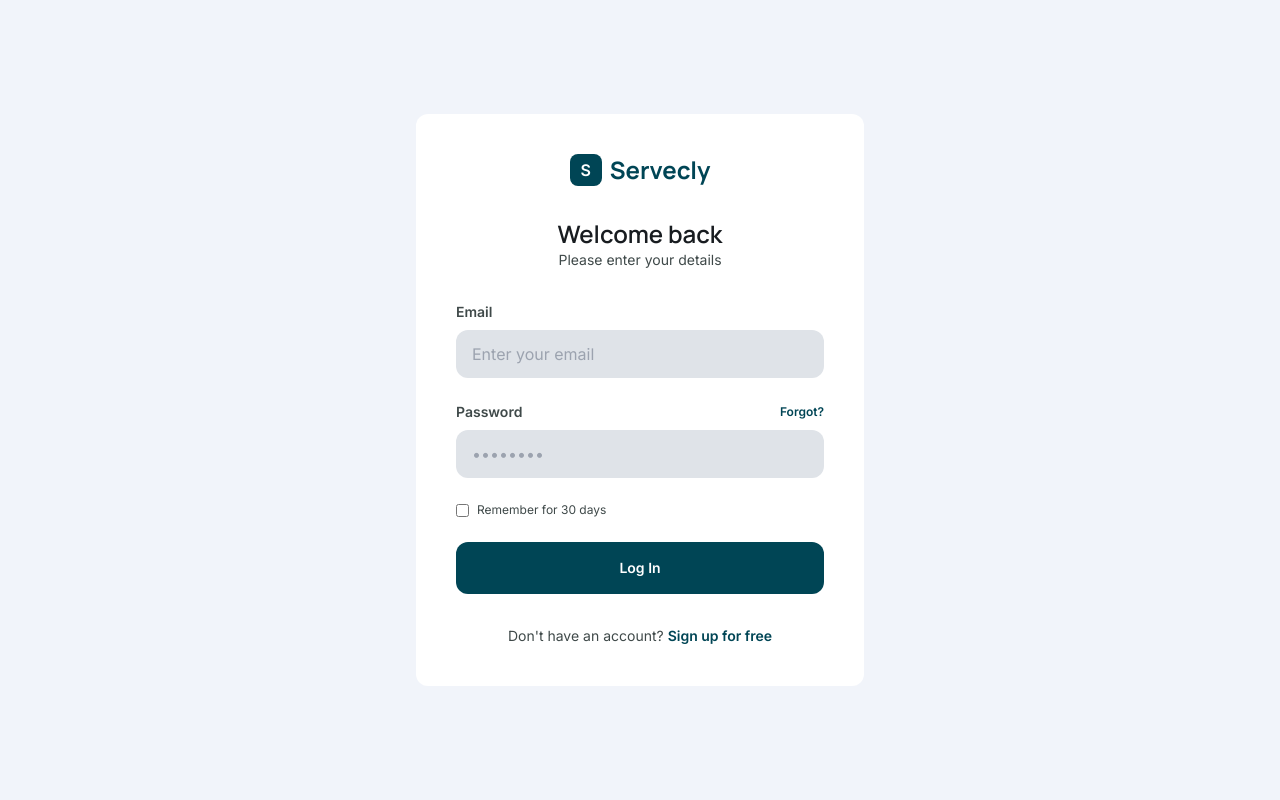
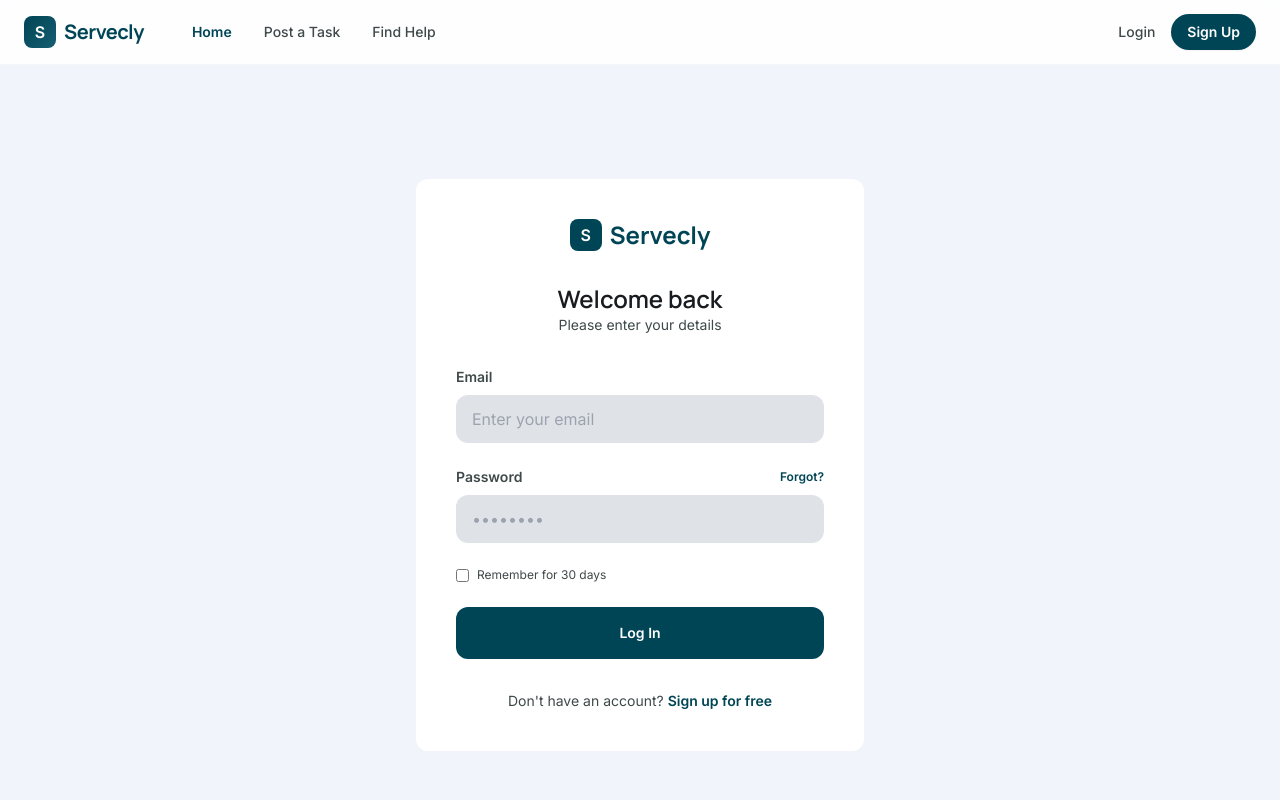
Before and after one commit to PgTobby-07/Servecly-Marektplace, a React (Vite) app: page /login in a window 1280 px wide. Shown: the top 800 px of the page. Built offline with nearby package versions, Linux system fonts and the light colour scheme.

Commit message:
Wrap Login component in MainLayout

```diff
--- a/src/App.jsx
+++ b/src/App.jsx
@@ -52,7 +52,10 @@ function App() {
         />
 
         {/* Auth Pages */}
-        <Route path="/login" element={<Login />} />
+        <Route path="/login" element={<MainLayout>
+          <Login />
+        </MainLayout>
+        }/>
         <Route path="/signup" element={<SignUp />} />
 
         {/* Other Marketplace Routes */}
```
